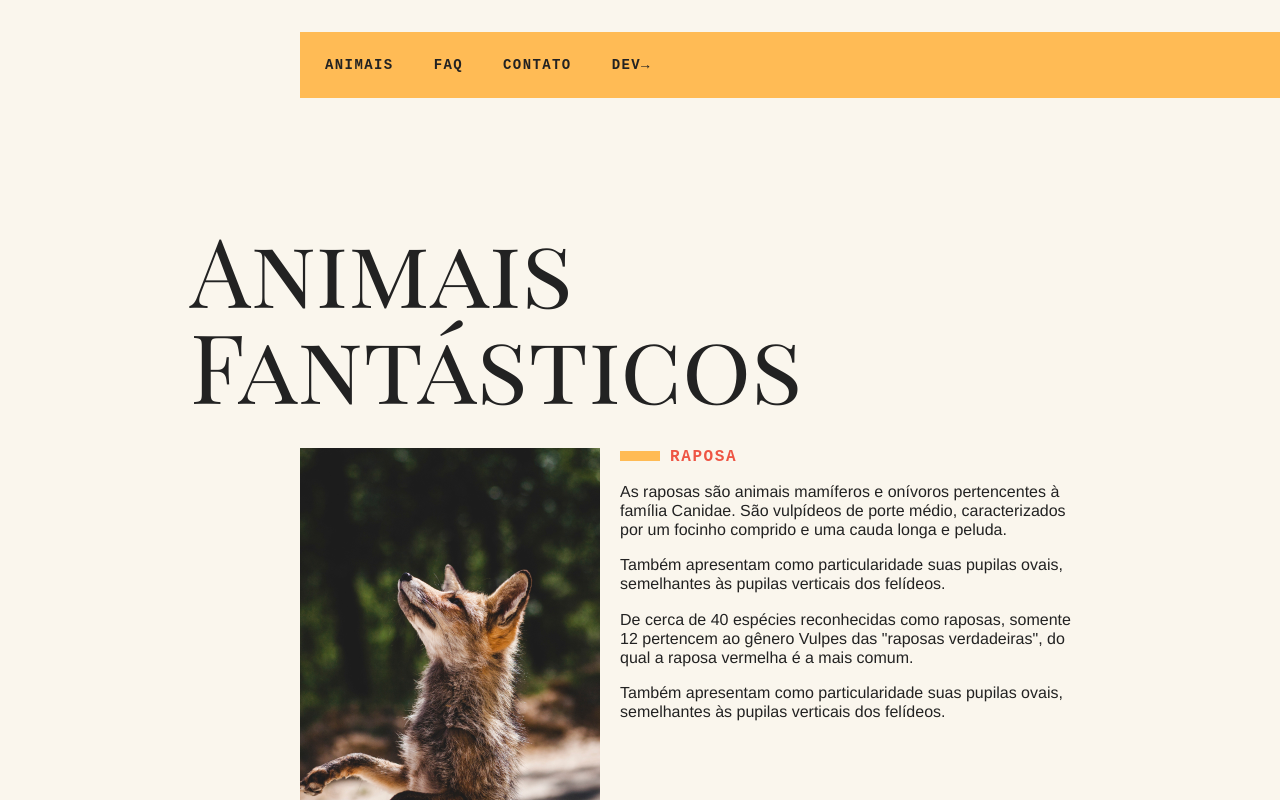
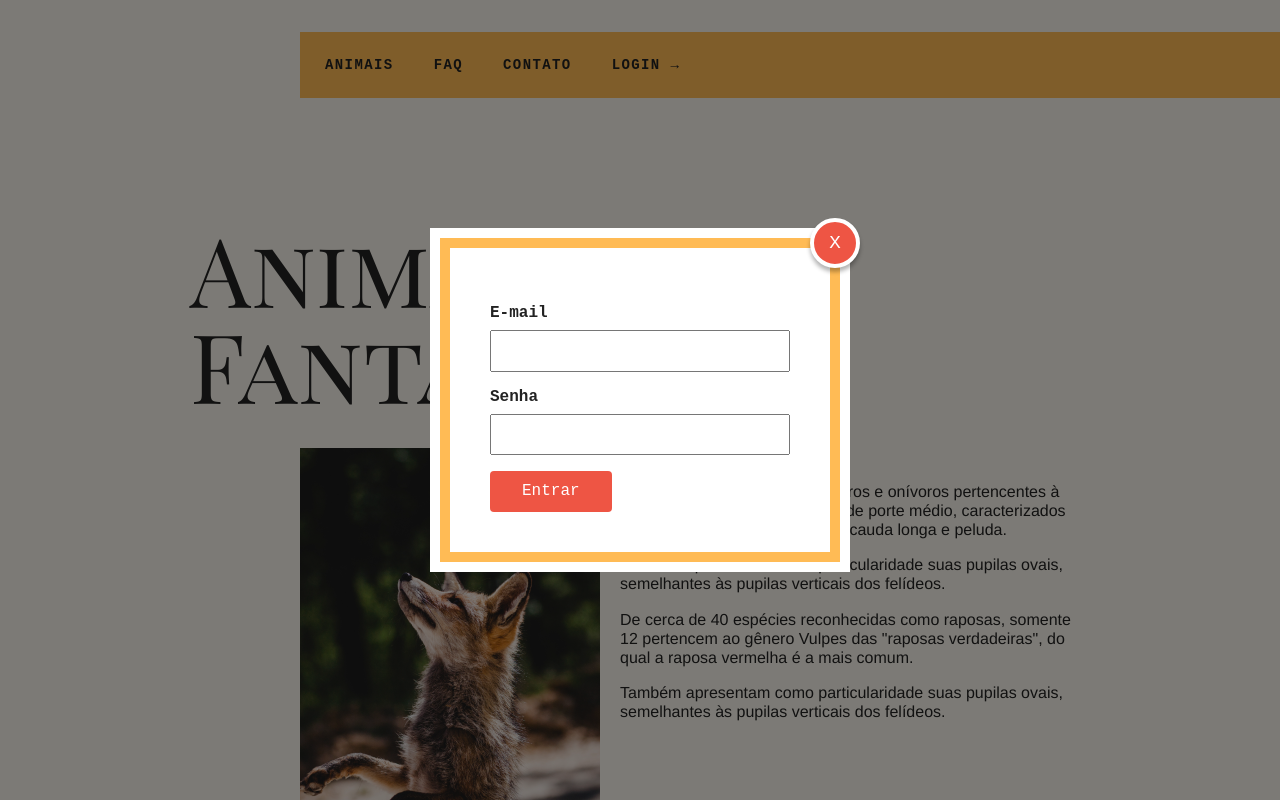
Before and after one commit to brenddonandrade/Animais-Fantasticos, a plain HTML site: page index.html in a window 1280 px wide. Shown: the top 800 px of the page. Drawn offline with Linux system fonts and the light colour scheme.

Commit message:
nao sei oq rolou aqui

```diff
--- a/index.html
+++ b/index.html
@@ -19,7 +19,7 @@
         <li><a href="#animais">Animais</a></li>
         <li><a href="#faq">FAQ</a></li>
         <li><a href="#contato">Contato</a></li>
-        <li><a href="https://brenddonandrade.github.io/io/">Dev→</a></li>
+        <li><a href="login.html" data-modal="abrir">Login →</a></li>
       </ul>
     </nav>
 
@@ -111,7 +111,7 @@
       <p>Todos os direitos reservados.</p>
     </footer>
   </div>
-  <section class="modal-container" data-modal="container">
+  <section class="modal-container ativo" data-modal="container">
     <div class="modal">
       <button data-modal="fechar" class="fechar">X</button>
       <form action="">
```
